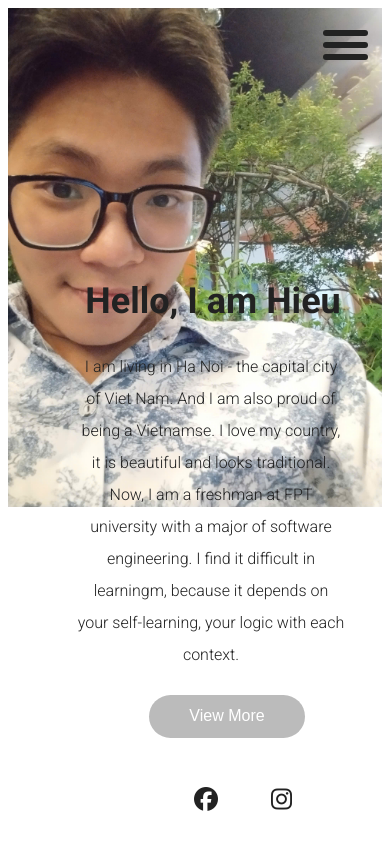
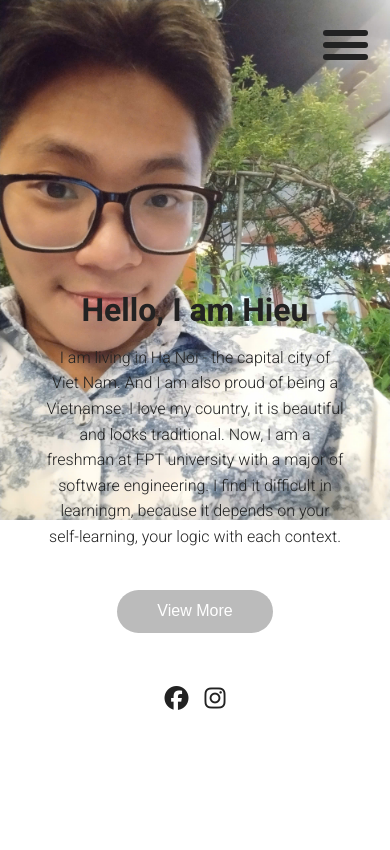
Before and after one commit to hieudaykhongsau/port-demo, a plain HTML site: page index.html in a window 390 px wide. Drawn offline with Linux system fonts and the light colour scheme.

Commit message:
Update style.css

```diff
--- a/style.css
+++ b/style.css
@@ -1,4 +1,3 @@
-@@ -0,0 +1,279 @@
 *,
 *::before,
 *::after {
@@ -84,7 +83,7 @@ header {
 .navbar_links.navbar_open {
     transform: translateX(0);
     opacity: 1;
-    transition: var(var(--smooth));
+    transition: var(--smooth);
 }
 
 .navbar_link {
@@ -125,7 +124,6 @@ header {
     top: 20px;
     right: 20px;
 }
-
 
 .navbar_icon {
     width: 45px;
@@ -199,6 +197,8 @@ header {
     }
 }
 
+/* banner */
+
 #banner {
     position: relative;
     height: 100vh;
@@ -209,7 +209,10 @@ header {
 .banner_img {
     position: absolute;
     top: 0;
-    right: 0;
+    left: 0;
+    width: 100%;
+    height: 100%;
+    object-fit: cover;
     z-index: -1;
 }
 
@@ -225,27 +228,27 @@ header {
     padding-top: 4em;
     margin-bottom: 0.8em;
     margin-top: 2.5em;
-    margin-left: 1em;
 }
 
 .banner_heading p {
     font-weight: 300;
     line-height: 2em;
     margin-bottom: 1.5em;
-    margin-left: 2em;
 }
 
 .banner_btn {
     font-size: 1rem;
-    margin-left: 4em;
+    display: inline-block;
+    margin: 1.5em auto;
+    text-align: center;
 }
 
 .banner_socials {
     margin-top: 2em;
     display: flex;
-    justify-content: space-evenly;
+    justify-content: center;
     font-size: 1.5rem;
-    margin-left: 4em;
+    gap: 1rem;
 }
 
 .banner_socials a {
@@ -275,6 +278,51 @@ header {
 
     .banner_img {
         width: 60%;
+        height: 100vh;
+    }
+}
+
+/* ✅ Mobile-specific overrides */
+@media (max-width: 61.99em) {
+    .navbar_links {
+        width: 80%;
+        padding-top: 4rem;
     }
 
+    .navbar_link {
+        margin: 2rem auto;
+        text-align: center;
+    }
+
+    .banner_heading {
+        max-width: 90%;
+        margin: 0 auto;
+        text-align: center;
+        padding: 4rem 1rem 1rem;
+    }
+
+    .banner_heading h1 {
+        font-size: 2rem;
+        margin-bottom: 1rem;
+        padding-top: 1em;
+    }
+
+    .banner_heading p {
+        font-size: 1rem;
+        line-height: 1.6em;
+        margin-bottom: 1.5em;
+    }
+
+    .banner_btn {
+        margin: 1em auto;
+    }
+
+    .banner_socials {
+        justify-content: center;
+        margin-top: 1.5em;
+    }
+
+    .banner_img {
+        height: 100vh;
+    }
 }
```
